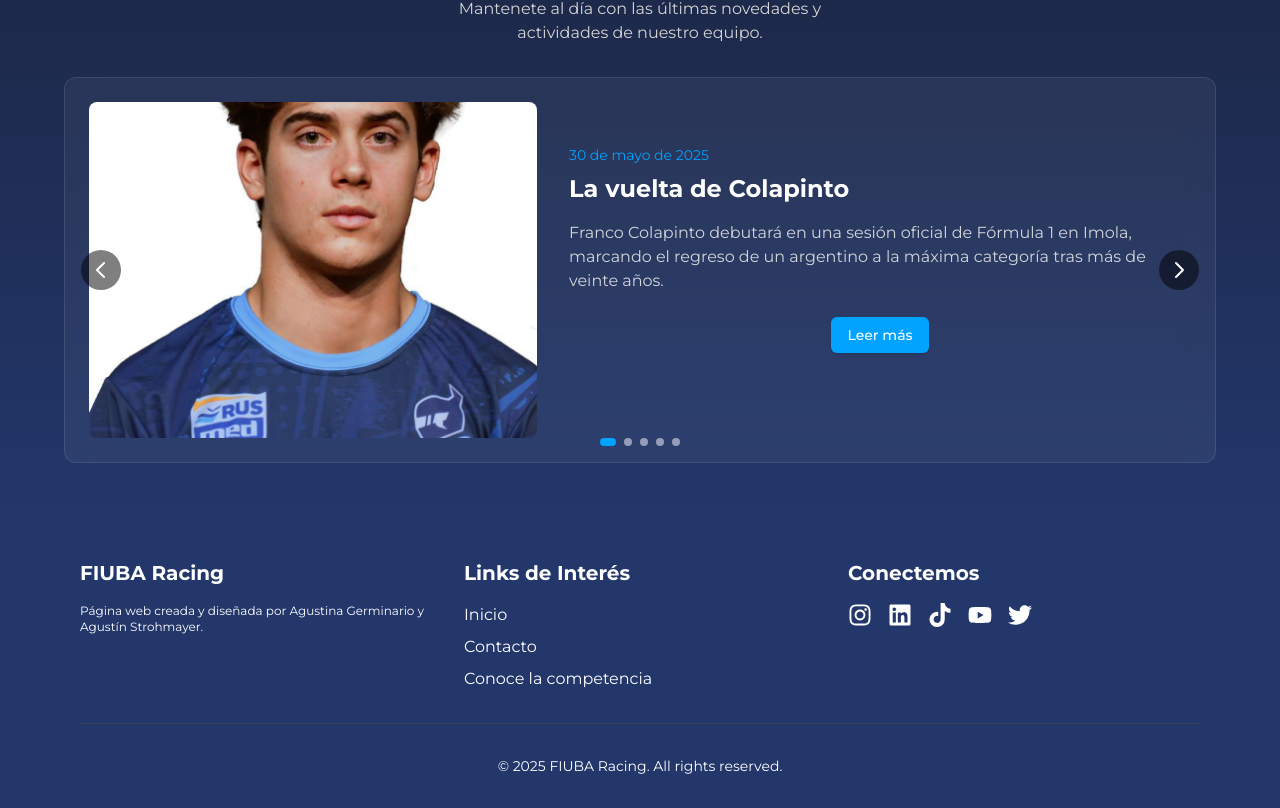
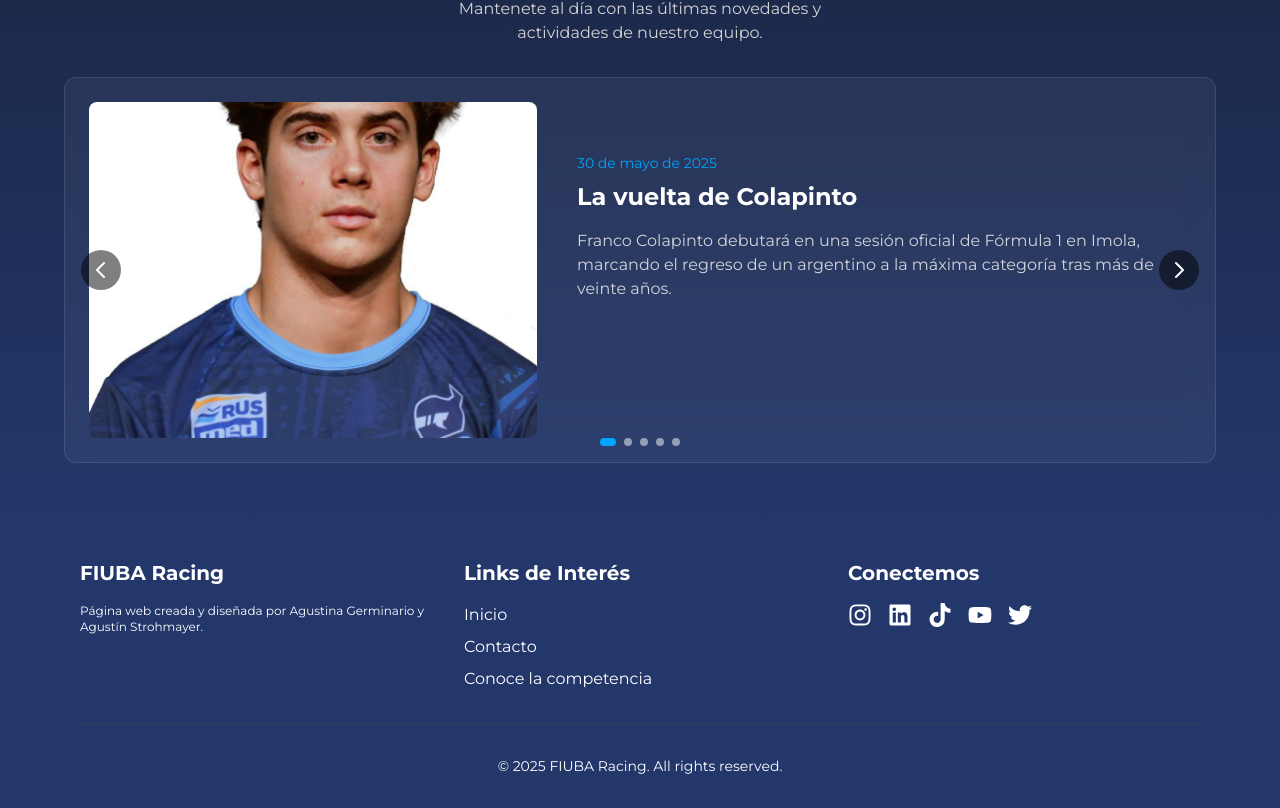
Before and after one commit to Agustin1324/formula-sae-website, a Next.js app: page / in a window 1280 px wide. Shown: the part 6378-7186 px from the top of the page. Built offline with nearby package versions, Linux system fonts and the light colour scheme.

Commit message:
fix: news button now in card

```diff
--- a/components/news/NewsCarousel.tsx
+++ b/components/news/NewsCarousel.tsx
@@ -2,10 +2,7 @@
 
 import { useEffect, useState } from "react";
 import Image from "next/image";
-import Link from "next/link";
-import { Button } from "@/components/ui/button";
-import newsData from '@/data/news.json';
-
+import newsData from "@/data/news.json";
 
 interface NewsEntry {
   title: string;
@@ -44,7 +41,7 @@ export default function NewsCarousel() {
 
   return (
     <section className="py-16 px-4 w-full bg-gradient-to-b from-[#1b2643] to-[#23376B]">
-        <div className="max-w-6xl mx-auto w-full">
+      <div className="max-w-6xl mx-auto w-full">
         <div className="flex flex-col items-center justify-center space-y-2 text-center mb-8">
           <h2 className="text-3xl font-bold tracking-tighter sm:text-4xl md:text-5xl text-[#00A3FF] font-montserrat">
             Noticias y Eventos
@@ -56,7 +53,7 @@ export default function NewsCarousel() {
 
         <div className="relative bg-white/5 backdrop-blur-lg rounded-xl border border-white/10 overflow-hidden">
           <div className="flex items-center p-6">
-            {/* Image */}
+            {/* Imagen */}
             <div className="relative aspect-[4/3] w-full max-w-md rounded-lg overflow-hidden">
               <Image
                 src={news[currentIndex].image.src}
@@ -67,36 +64,30 @@ export default function NewsCarousel() {
               />
             </div>
 
-
-            {/* Content */}
-            <div className="ml-8 flex flex-col h-[250px] justify-between flex-grow">
+            {/* Contenido clickeable */}
+            <a
+              href={news[currentIndex].link}
+              target="_blank"
+              rel="noopener noreferrer"
+              className="ml-8 flex flex-col h-[250px] justify-between flex-grow hover:bg-white/10 transition rounded-lg p-2"
+            >
               <div>
                 <div className="text-sm text-[#00A3FF] mb-2">
-                  {new Date(news[currentIndex].date).toLocaleDateString('es-AR', {
-                    year: 'numeric',
-                    month: 'long',
-                    day: 'numeric'
+                  {new Date(news[currentIndex].date).toLocaleDateString("es-AR", {
+                    year: "numeric",
+                    month: "long",
+                    day: "numeric",
                   })}
                 </div>
-                <h3 className="text-2xl font-bold text-white mb-4">{news[currentIndex].title}</h3>
-                <p className="text-gray-300 mb-6">{news[currentIndex].summary}</p>
-              <div className="flex justify-center">
-                <a
-                  href={news[currentIndex].link}
-                  target="_blank"
-                  rel="noopener noreferrer"
-                >
-                <Button className="bg-[#00A3FF] hover:bg-[#0082CC] text-white w-fit">
-                    Leer más
-                </Button>
-                </a>
+                <h3 className="text-2xl font-bold text-white mb-4">
+                  {news[currentIndex].title}
+                </h3>
+                <p className="text-gray-300">{news[currentIndex].summary}</p>
+              </div>
+            </a>
+          </div>
 
-              </div>
-            </div>
-          </div>
-        </div>
-
-          {/* Navigation buttons */}
+          {/* Botones de navegación */}
           <button
             onClick={handlePrev}
             className="absolute left-4 top-1/2 -translate-y-1/2 bg-black/50 hover:bg-black/70 text-white w-10 h-10 rounded-full flex items-center justify-center"
@@ -116,13 +107,14 @@ export default function NewsCarousel() {
             </svg>
           </button>
 
+          {/* Indicadores de página */}
           <div className="absolute bottom-4 left-1/2 -translate-x-1/2 flex space-x-2">
             {news.map((_, index) => (
               <button
                 key={index}
                 onClick={() => setCurrentIndex(index)}
                 className={`w-2 h-2 rounded-full transition-all duration-200 ${
-                  index === currentIndex ? 'bg-[#00A3FF] w-4' : 'bg-white/50 hover:bg-white/80'
+                  index === currentIndex ? "bg-[#00A3FF] w-4" : "bg-white/50 hover:bg-white/80"
                 }`}
                 aria-label={`Ir a noticia ${index + 1}`}
               />
--- a/data/news.json
+++ b/data/news.json
@@ -36,7 +36,7 @@
     {
       "title": "La UBA acelera rumbo a la Fórmula SAE: estudiantes de ingeniería desarrollan un auto de carrera para competir en Brasil en 2026.",
       "date": "2025-06-09",
-      "summary": "Estudiantes de la Facultad de Ingeniería de la UBA lanzaron el FIUBA Racing Team con el objetivo de competir en la Fórmula SAE 2026 en Brasil. Es la primera iniciativa de una universidad pública argentina en este certamen internacional. El equipo integra áreas técnicas y de gestión, y ya cuenta con apoyo institucional y alianzas estratégicas. Apuntan a diseñar, fabricar y presentar un vehículo monoplaza de alto rendimiento.",
+      "summary": "Estudiantes de la Facultad de Ingeniería de la UBA lanzaron el FIUBA Racing Team con el objetivo de competir en la Fórmula SAE 2026 en Brasil. Es la primera iniciativa de una universidad pública argentina en este certamen internacional. ",
       "content": "Estudiantes de la Facultad de Ingeniería de la UBA lanzaron el FIUBA Racing Team con el objetivo de competir en la Fórmula SAE 2026 en Brasil. Es la primera iniciativa de una universidad pública argentina en este certamen internacional. El equipo integra áreas técnicas y de gestión, y ya cuenta con apoyo institucional y alianzas estratégicas. Apuntan a diseñar, fabricar y presentar un vehículo monoplaza de alto rendimiento.",
       "image": {
         "src": "/news/agenda_energetica.jpeg",
```
